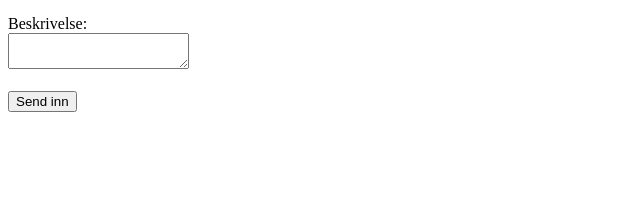
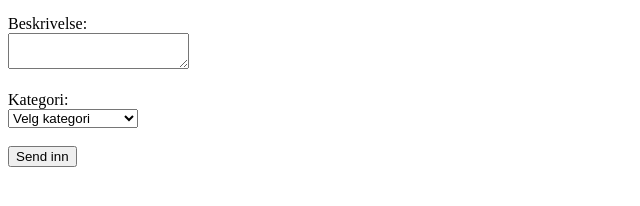
Before and after one commit to PorticoEstate/aktiv-kommune-skjema, a website: page index.html in a window 1280 px wide. Shown: the part 122-328 px from the top of the page, without its empty margins (0-640 px from the left). Drawn offline with Linux system fonts and the light colour scheme.

Commit message:
Update index.html
Lagt på labels

```diff
--- a/index.html
+++ b/index.html
@@ -13,6 +13,15 @@
     <label for="body">Beskrivelse:</label><br>
     <textarea id="body" name="body" required></textarea><br><br>
 
+    <label for="label">Kategori:</label><br>
+    <select id="label" name="label" required>
+      <option value="">Velg kategori</option>
+      <option value="Ny funksjonalitet">Ny funksjonalitet</option>
+      <option value="Kritisk feil">Kritisk feil</option>
+      <option value="Feil">Feil</option>
+      <option value="Forbedringsønske">Forbedringsønske</option>
+    </select><br><br>
+
     <button type="submit">Send inn</button>
   </form>
 
@@ -24,13 +33,14 @@
 
       const title = document.getElementById('title').value;
       const body = document.getElementById('body').value;
+      const label = document.getElementById('label').value;
 
       const response = await fetch('/.netlify/functions/create-issue', {
         method: 'POST',
         headers: {
           'Content-Type': 'application/json'
         },
-        body: JSON.stringify({ title, body })
+        body: JSON.stringify({ title, body, label })
       });
 
       const result = await response.json();
```
